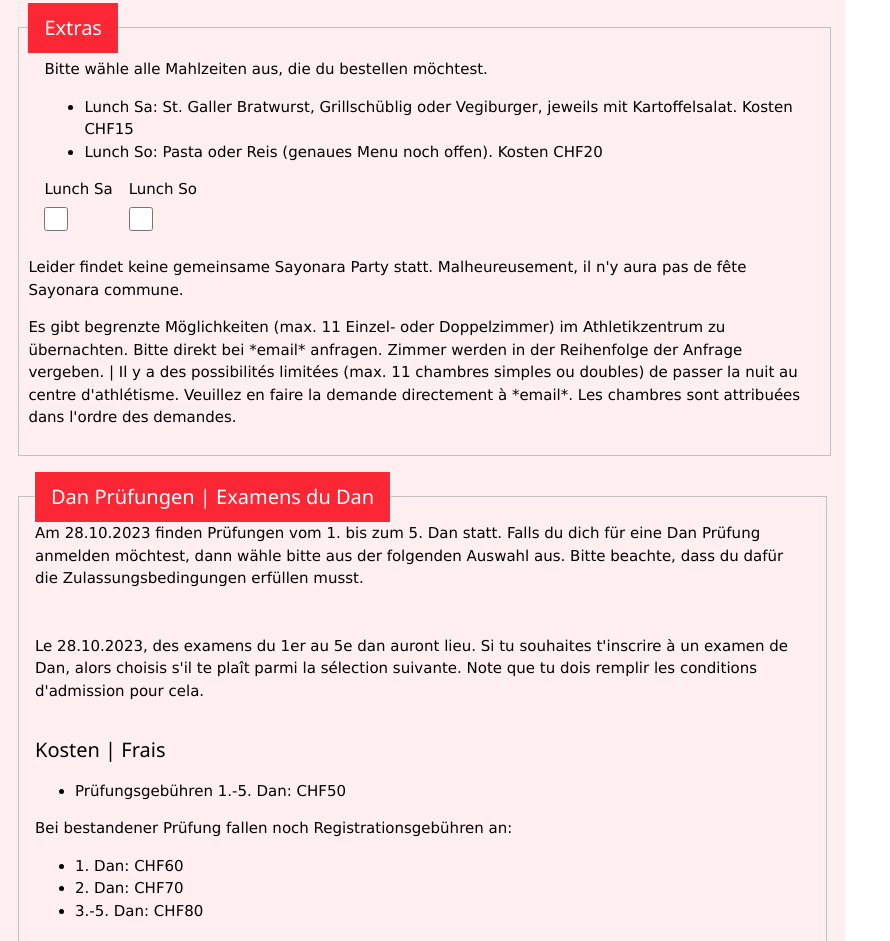
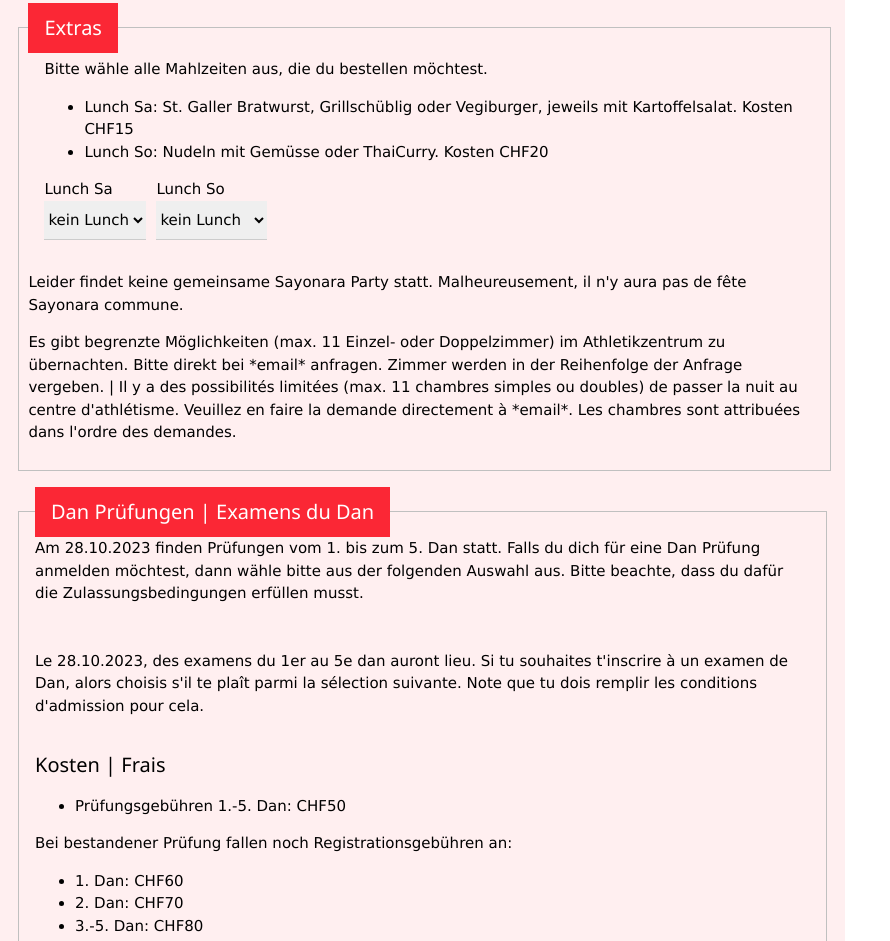
Before and after one commit to olidec/registration-test, a plain HTML site: page index.html in a window 1280 px wide. Shown: the part 2592-3533 px from the top of the page, without its empty margins (0-890 px from the left). Drawn offline with Linux system fonts and the light colour scheme.

Commit message:
added lunch options

```diff
--- a/index.html
+++ b/index.html
@@ -178,7 +178,7 @@
                     <ul>
                         <!-- <li>Kosten Sayonara Party: CHF30</li> -->
                         <li> Lunch Sa: St. Galler Bratwurst, Grillschüblig oder Vegiburger, jeweils mit Kartoffelsalat. Kosten CHF15</li>
-                        <li>Lunch So: Pasta oder Reis (genaues Menu noch offen). Kosten CHF20</li>
+                        <li>Lunch So: Nudeln mit Gemüsse oder ThaiCurry. Kosten CHF20</li>
                         <!-- <li>Kosten Übernachtung: CHF20</li> -->
                     </ul>
                     <!-- <div class="w3-cell">
@@ -187,11 +187,22 @@
                     </div> -->
                     <div class="w3-cell">
                         <label class="w3-margin-right">Lunch Sa</label>
-                        <input class="w3-input w3-check w3-margin-bottom w3-margin-right" name="LunchSa" type="checkbox" placeholder="LunchSa">
+                        <!-- <input class="w3-input w3-check w3-margin-bottom w3-margin-right" name="LunchSa" type="checkbox" placeholder="LunchSa"> -->
+                        <select class="w3-input w3-select w3-margin-bottom" name="LunchSa" id="LunchSa" required>
+                            <option value="kein Lunch" selected="selected">kein Lunch</option>
+                            <option value="Bratwurst">Bratwurst</option>
+                            <option value="Schueblig">Schueblig</option>
+                            <option value="Vegiburger">Vegiburger</option>
+                        </select>
                     </div>
                     <div class="w3-cell">
-                        <label class="w3-margin-right">Lunch So</label>
-                        <input class="w3-input w3-check w3-margin-bottom w3-margin-right" name="LunchSo" type="checkbox" placeholder="LunchSo">
+                        <label class="w3-margin-right" style="margin-left: 10px;">Lunch So</label>
+                        <!-- <input class="w3-input w3-check w3-margin-bottom w3-margin-right" name="LunchSo" type="checkbox" placeholder="LunchSo">  -->
+                        <select class="w3-input w3-select w3-margin-bottom" style="margin-left: 10px;" name="LunchSo" id="LunchSo" required>
+                            <option value="kein Lunch" selected="selected">kein Lunch</option>
+                            <option value="Nudeln">Bratwurst</option>
+                            <option value="Curry">Schueblig</option>
+                        </select>
                     </div>
                     <!-- <div class="w3-cell" >
                         <label class="w3-margin-right">Uebernachtung</label>
```
